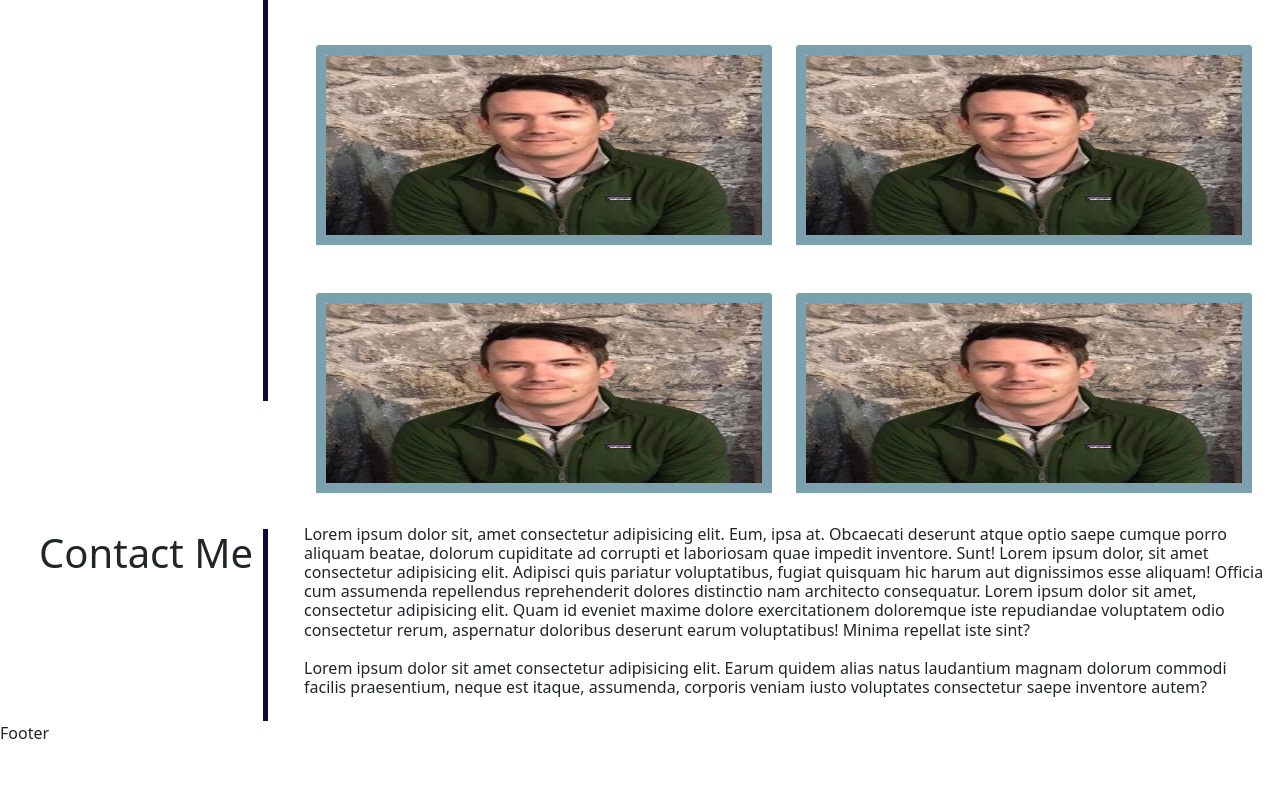
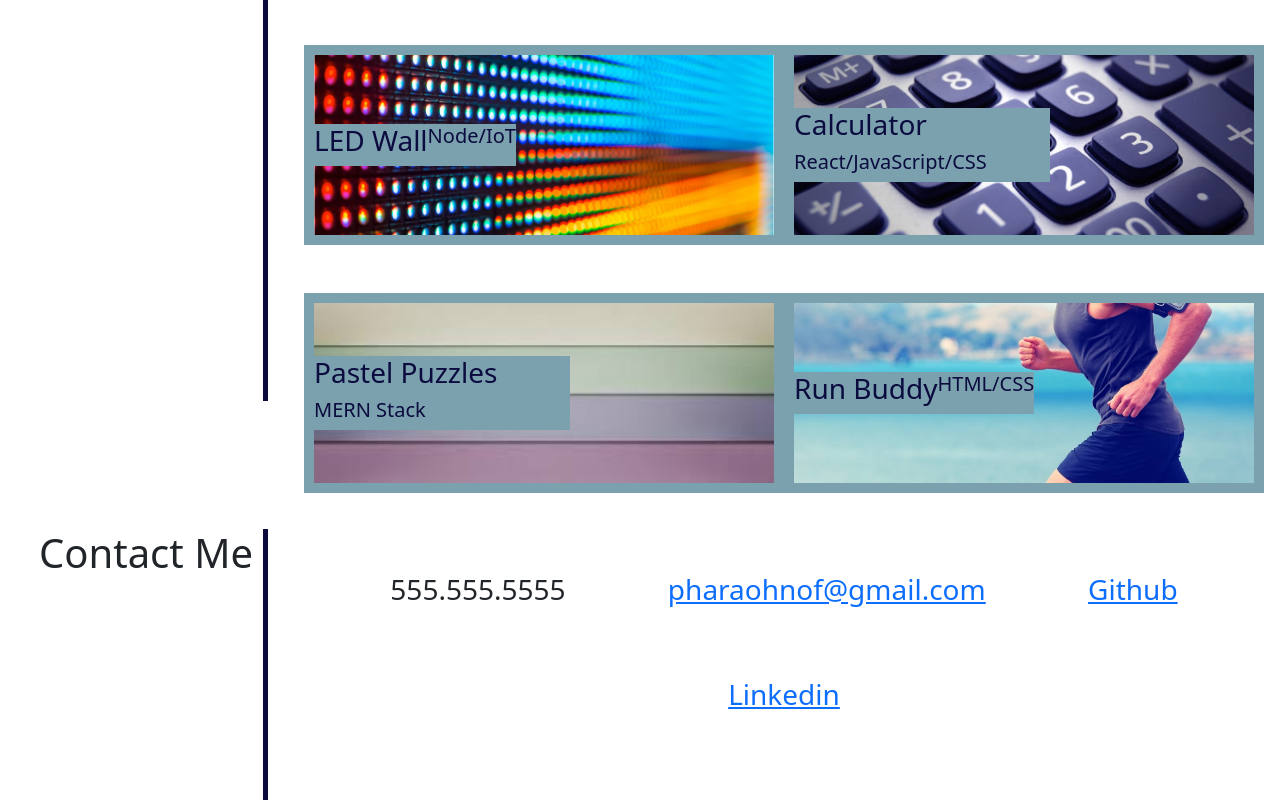
Before and after one commit to pharaohnof/gtbc-homework2, a plain HTML site: page index.html in a window 1280 px wide. Shown: the part 1155-1955 px from the top of the page. Before the commit the page ends 1900 px from the top, so only its background shows below. Drawn offline with nearby package versions, Linux system fonts and the light colour scheme.

Commit message:
added links, pics, and contacts, formatted and styled all

```diff
--- a/assets/css/style.css
+++ b/assets/css/style.css
@@ -1,6 +1,4 @@
-*{
-    /* border: 1px solid red; */
-}
+/* NAV BAR/HEADER */
 
 .container-fluid{
     padding-left: 0rem;
@@ -40,7 +38,7 @@
   flex: 1 0 400px !important;
 }
 
-#hero-text{
+.text-box {
     background-clip: padding-box;
     background-color:  rgb(122, 161, 173) ;
     margin-right: 5rem !important;
@@ -113,28 +111,97 @@ main section{
     max-height: 100vh;
 }
 
-.container{
+/* .container{
     flex: 0 0 75vw;
+} */
+
+.col-6{
+    border: 10px solid rgb(122, 161, 173) ;
+    background-size: cover;
+    background-position: center;
+    height: 25vh;
+    display: flex;
+    padding: 0 !important;
+    text-decoration: none !important;
+    position: relative;
 }
 
-.col-6 img:hover{
+.col-6 a{
+    position: absolute;
+        width: 100%;
+        height: 100%;
+        top: 0;
+        left: 0;
+        text-decoration: none; /* No underlines on the link */
+        z-index: 10; /* Places the link above everything else in the div */
+}
+
+.col-6:hover{
     opacity: .3;
 
 }
 
-.col-6 img{;
-    border: 10px solid rgb(122, 161, 173) ;
-    max-height: 25vh;
+.feature {
+    position: relative;
+}
+
+.feature a {
+    position: absolute;
+    width: 100%;
+    height: 100%;
+    top: 0;
+    left: 0;
+    text-decoration: none; /* No underlines on the link */
+    z-index: 10; /* Places the link above everything else in the div */
+    background-color: #FFF; /* Fix to make div clickable in IE */
+    opacity: 0; /* Fix to make div clickable in IE */
+    filter: alpha(opacity=1); /* Fix to make div clickable in IE */
+}
+
+.text-box-container{
+    padding: 0 !important;
+    background-clip: padding-box;
+    background-color:  rgb(122, 161, 173) ;
+    align-self: center;
+    color: rgb(11, 11, 63) !important;
+    display: flex;
+    flex-wrap: wrap;
+    max-width: 20vw;
+    justify-content: start;
+
 }
 
 #first-project{
     min-width: 75vw;
     max-width: 100vw;
+    background-image: url(../images/surf-report.jpeg);
+    min-height: 50vh;
 }
 
-#first-project img{
-    max-height: 50vh;
+#second-project{
+    background-image: url(../images/LED-Wall.png);
 }
-/* main{
-    float: right;
-} */
+
+#third-project{
+    background-image: url(../images/calc.jpg);
+}
+
+#fourth-project{
+    background-image: url(../images/pastel.jfif);
+}
+
+#fifth-project{
+    background-image: url(../images/run.jpg);
+}
+
+.contacts{
+    padding: 1rem !important;
+    justify-content: space-evenly;
+    display: flex;
+    flex-direction: row;
+    flex-wrap: wrap;
+}
+
+.contacts li{
+    padding: 2rem !important;
+}
--- a/index.html
+++ b/index.html
@@ -31,7 +31,7 @@
                     <a class="nav-link" href="#contact">Contact Me</a>
                   </li>
                   <li class="nav-item">
-                    <a class="nav-link" href="#">Resume</a>
+                    <a class="nav-link disabled" href="#" tabindex="-1" aria-disabled="true">Resume</a>
                 </ul>
               </div>
             </div>
@@ -40,7 +40,7 @@
 
     <div class="hero-image" >
         <img id="profile-pic" src="./assets/images/profilepic.jpg" class="rounded float-start" alt="Matthew Scott Pawlak Profile Pic">
-        <div id="hero-text">
+        <div class="text-box">
           <h2>Full Stack Web Development</h2>
         </div>
     </div>
@@ -67,34 +67,51 @@
           <div class="container overflow-hidden">
             <div class="row gy-5">
                 <div class="col-6" id="first-project">
-                    <img src="./assets/images/surf-report.jpeg" class="card-img-top" alt="Surf Report Photo">
-
-                    <!-- <div class="p-3 border bg-light">Custom column padding</div> -->
+                  <a href="http://www.example.com"></a>
+                    <div class="text-box-container">
+                      <p><h2>MERN Stack</h2><br>
+                      <h4>Surf Report</h4>
+                      </p>
+                    </div>
                 </div>
 
-              <div class="col-6">
-                <img src="./assets/images/profilepic.jpg" class="card-img-top" alt="...">
+                <div class="col-6" id="second-project">
+                  <a href="http://www.example.com"></a>
+                  <div class="text-box-container">
+                    <h3>LED Wall</h3>
+                    <br>
+                    <h5>Node/IoT</h5>
+                  </div>
+                </div>
 
-                <!-- <div class="p-3 border bg-light">Custom column padding</div> -->
-              </div>
-              <div class="col-6">
-                <img src="./assets/images/profilepic.jpg" class="card-img-top" alt="...">
+                <div class="col-6" id="third-project">
+                  <a href="http://www.example.com"></a>
+                  <div class="text-box-container">
+                    <h3>Calculator</h3>
+                    <br>
+                    <h5>React/JavaScript/CSS</h5>
+                  </div>
+                </div>
 
-                <!-- <div class="p-3 border bg-light">Custom column padding</div> -->
-              </div>
-              <div class="col-6">
-                <img src="./assets/images/profilepic.jpg" class="card-img-top" alt="...">
+                <div class="col-6" id="fourth-project">
+                  <a href="http://www.example.com"></a>
+                  <div class="text-box-container">
+                    <h3>Pastel Puzzles</h3>
+                    <br>
+                    <h5>MERN Stack</h5>
+                  </div>
+                </div>
 
-                <!-- <div class="p-3 border bg-light">Custom column padding</div> -->
-              </div>
-              <div class="col-6">
-                <img src="./assets/images/profilepic.jpg" class="card-img-top" alt="...">
-
-                <!-- <div class="p-3 border bg-light">Custom column padding</div> -->
-              </div>
+                <div class="col-6" id="fifth-project">
+                  <a href="http://www.example.com"></a>
+                  <div class="text-box-container">
+                    <h3>Run Buddy</h3>
+                    <br>
+                    <h5>HTML/CSS</h5>
+                  </div>
+                </div>
             </div>
           </div>
-
         </div>
       </section>
 
@@ -105,18 +122,24 @@
         </div>
 
         <div class="main-body">
-          <h6>Lorem ipsum dolor sit, amet consectetur adipisicing elit. Eum, ipsa at. Obcaecati deserunt atque optio saepe cumque porro aliquam beatae, dolorum cupiditate ad corrupti et laboriosam quae impedit inventore. Sunt!  Lorem ipsum dolor, sit amet consectetur adipisicing elit. Adipisci quis pariatur voluptatibus, fugiat quisquam hic harum aut dignissimos esse aliquam! Officia cum assumenda repellendus reprehenderit dolores distinctio nam architecto consequatur.   Lorem ipsum dolor sit amet, consectetur adipisicing elit. Quam id eveniet maxime dolore exercitationem doloremque iste repudiandae voluptatem odio consectetur rerum, aspernatur doloribus deserunt earum voluptatibus! Minima repellat iste sint?<br> <br>Lorem ipsum dolor sit amet consectetur adipisicing elit. Earum quidem alias natus laudantium magnam dolorum commodi facilis praesentium, neque est itaque, assumenda, corporis veniam iusto voluptates consectetur saepe inventore autem?</h6>
+          <ul class="contacts">
+            <li>
+              <h3>555.555.5555</h3>
+            </li>
+            <li>
+              <a href="mailto: pharaohnof@gmail.com"><h3>pharaohnof@gmail.com</h3></a>
+            </li>
+            <li>
+              <a href="https://github.com/pharaohnof/"><h3>Github</h3></a>
+            </li>
+            <li>
+              <a href="https://www.linkedin.com/in/matthew-s-pawlak-36230b5a?lipi=urn%3Ali%3Apage%3Ad_flagship3_profile_view_base_contact_details%3BcP9b38j4S96KF9y0DZ8KWA%3D%3D"><h3>Linkedin</h3></a>
+            </li>
+          </ul>
         </div>
       </section>
-
-
     </main>
 
-
-
-    <footer>
-Footer
-    </footer>
     <script src="https://cdn.jsdelivr.net/npm/bootstrap@5.0.0-beta2/dist/js/bootstrap.bundle.min.js" integrity="sha384-b5kHyXgcpbZJO/tY9Ul7kGkf1S0CWuKcCD38l8YkeH8z8QjE0GmW1gYU5S9FOnJ0" crossorigin="anonymous"></script>
 
 </body>
```
Also changed, not shown: assets/images/LED-Wall.png (added), assets/images/calc.jpg (added), assets/images/pastel.jfif (added), assets/images/run.jpg (added).
